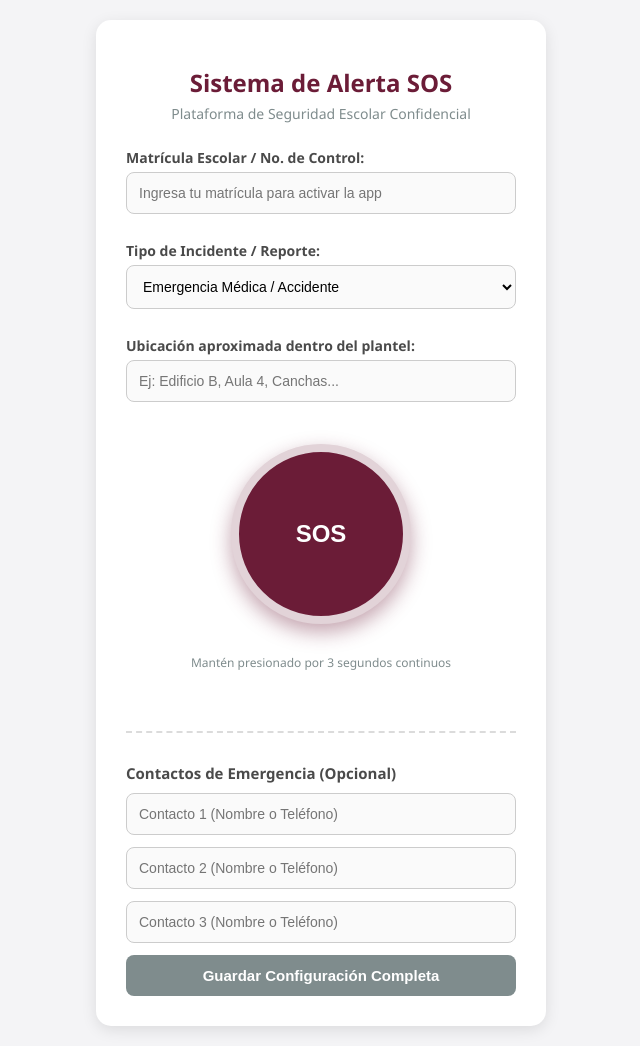
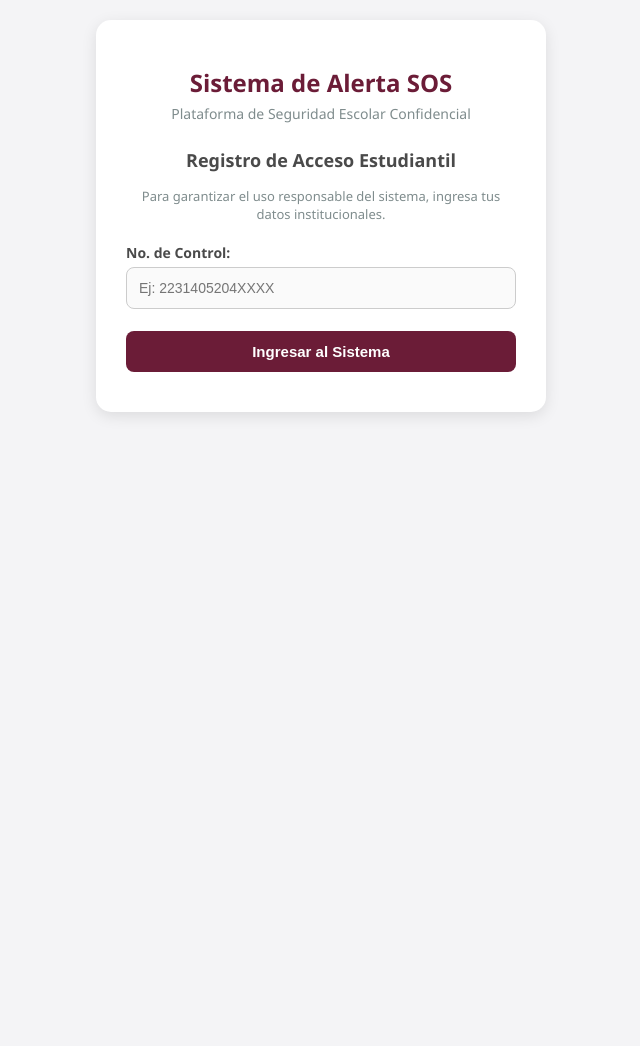
Before and after one commit to escutiasalome08-cloud/boton-panico-sos, a Flask app: page / in a window 1280 px wide. Shown: the whole page, without its empty margins (319-959 px from the left). After the commit the page ends 416 px from the top, so only its background shows below. Run offline with Flask 3, Linux system fonts and the light colour scheme.

Commit message:
Update index.html

```diff
--- a/templates/index.html
+++ b/templates/index.html
@@ -44,7 +44,7 @@
             color: #4a4a4a;
             font-size: 14px;
         }
-        select, input[type="text"] {
+        select, input[type="text"], input[type="number"] {
             width: 100%;
             padding: 12px;
             margin-bottom: 12px;
@@ -54,7 +54,17 @@
             font-size: 14px;
             background-color: #fafafa;
         }
-        /* Contenedor del Botón SOS Especial */
+
+        /* PANTALLA DE LOGUEO/REGISTRO */
+        #loginScreen {
+            display: block; /* Se muestra al principio */
+        }
+
+        /* PANTALLA PRINCIPAL DE LA APP */
+        #appScreen {
+            display: none; /* Escondida hasta que pongan la matrícula */
+        }
+
         .sos-wrapper {
             margin: 30px auto;
             position: relative;
@@ -76,9 +86,8 @@
             user-select: none;
             -webkit-user-select: none;
         }
-        /* Color cuando se está dejando presionado */
         .btn-sos.holding {
-            background-color: #d32f2f; /* Rojo brillante de carga */
+            background-color: #d32f2f;
             transform: scale(0.96);
             border-color: #ffcdd2;
         }
@@ -87,6 +96,18 @@
             padding-top: 15px;
             margin-top: 25px;
             text-align: left;
+        }
+        .btn-primary {
+            width: 100%;
+            padding: 12px;
+            background-color: #6b1c37; /* Guinda */
+            color: white;
+            border: none;
+            border-radius: 8px;
+            font-size: 15px;
+            font-weight: bold;
+            cursor: pointer;
+            margin-top: 10px;
         }
         .btn-save {
             width: 100%;
@@ -104,7 +125,6 @@
             font-size: 14px;
             font-weight: bold;
             min-height: 20px;
-            color: #6b1c37;
         }
         .instruction-text {
             font-size: 12px;
@@ -120,8 +140,19 @@
         <h1>Sistema de Alerta SOS</h1>
         <div class="subtitle">Plataforma de Seguridad Escolar Confidencial</div>
 
-        <label for="matricula">Matrícula Escolar / No. de Control:</label>
-        <input type="text" id="matricula" placeholder="Ingresa tu matrícula para activar la app">
+        <div id="loginScreen">
+            <h2 style="font-size: 18px; color: #4a4a4a; margin-top: 20px;">Registro de Acceso Estudiantil</h2>
+            <p style="font-size: 13px; color: #7f8c8d; margin-bottom: 20px;">Para garantizar el uso responsable del sistema, ingresa tus datos institucionales.</p>
+
+            <label for="loginMatricula">No. de Control:</label>
+            <input type="number" id="loginMatricula" placeholder="Ej: 2231405204XXXX" required>
+
+            <button class="btn-primary" id="btnLogin">Ingresar al Sistema</button>
+            <div id="loginError" style="color: red; font-size: 13px; margin-top: 10px; font-weight: bold;"></div>
+        </div>
+
+        <div id="appScreen">
+            <p style="font-size: 13px; color: #27ae60; font-weight: bold; text-align: left; margin-bottom: 15px;" id="welcomeMessage"></p>
 
             <label for="incidente">Tipo de Incidente / Reporte:</label>
             <select id="incidente">
@@ -147,61 +178,86 @@
                 <input type="text" id="contact1" placeholder="Contacto 1 (Nombre o Teléfono)">
                 <input type="text" id="contact2" placeholder="Contacto 2 (Nombre o Teléfono)">
                 <input type="text" id="contact3" placeholder="Contacto 3 (Nombre o Teléfono)">
-            <button class="btn-save" id="saveContacts">Guardar Configuración Completa</button>
+                <button class="btn-save" id="saveContacts">Guardar Contactos</button>
+                <button class="btn-save" id="btnCerrarSesion" style="background-color: #c0392b; margin-top: 10px;">Cerrar Sesión (Borrar Matrícula)</button>
+            </div>
         </div>
     </div>
 
     <script>
         document.addEventListener('DOMContentLoaded', () => {
+            const loginScreen = document.getElementById('loginScreen');
+            const appScreen = document.getElementById('appScreen');
+            const btnLogin = document.getElementById('btnLogin');
+            const loginMatricula = document.getElementById('loginMatricula');
+            const loginError = document.getElementById('loginError');
+            const welcomeMessage = document.getElementById('welcomeMessage');
+
             const sosButton = document.getElementById('sosButton');
             const saveButton = document.getElementById('saveContacts');
+            const btnCerrarSesion = document.getElementById('btnCerrarSesion');
             const statusDiv = document.getElementById('status');
 
-            // Recuperar datos guardados del almacenamiento del cel
-            document.getElementById('matricula').value = localStorage.getItem('userMatricula') || '';
+            // VERIFICAR SI YA INICIÓ SESIÓN ANTES
+            const savedMatricula = localStorage.getItem('userMatricula');
+            if (savedMatricula) {
+                mostrarApp(savedMatricula);
+            }
+
+            // FUNCIÓN PARA ENTRAR A LA APP
+            function mostrarApp(matricula) {
+                loginScreen.style.display = "none";
+                appScreen.style.display = "block";
+                welcomeMessage.textContent = "Sesión Activa: Matrícula " + matricula;
+
+                // Cargar contactos guardados
                 document.getElementById('contact1').value = localStorage.getItem('contact1') || '';
                 document.getElementById('contact2').value = localStorage.getItem('contact2') || '';
                 document.getElementById('contact3').value = localStorage.getItem('contact3') || '';
+            }
 
-            // Guardar configuración completa en el navegador
-            saveButton.addEventListener('click', () => {
-                const matValue = document.getElementById('matricula').value.trim();
-                if(!matValue) {
-                    statusDiv.style.color = "red";
-                    statusDiv.textContent = "Por favor, ingresa tu matrícula para guardar.";
+            // EVENTO CLICK DEL BOTÓN INGRESO
+            btnLogin.addEventListener('click', () => {
+                const mat = loginMatricula.value.trim();
+                if (mat.length < 5) { // Validación simple de que no esté vacío o muy corto
+                    loginError.textContent = "Por favor, ingresa una matrícula válida.";
                     return;
                 }
-                localStorage.setItem('userMatricula', matValue);
+                // Guardar matrícula en la memoria del celular
+                localStorage.setItem('userMatricula', mat);
+                loginError.textContent = "";
+                mostrarApp(mat);
+            });
+
+            // GUARDAR CONTACTOS
+            saveButton.addEventListener('click', () => {
                 localStorage.setItem('contact1', document.getElementById('contact1').value);
                 localStorage.setItem('contact2', document.getElementById('contact2').value);
                 localStorage.setItem('contact3', document.getElementById('contact3').value);
 
                 statusDiv.style.color = "green";
-                statusDiv.textContent = "¡Datos y Matrícula guardados exitosamente!";
+                statusDiv.textContent = "¡Contactos actualizados con éxito!";
                 setTimeout(() => { statusDiv.textContent = ""; }, 4000);
+            });
+
+            // BOTÓN PARA CERRAR SESIÓN (Por si quieren cambiar de usuario)
+            btnCerrarSesion.addEventListener('click', () => {
+                localStorage.clear();
+                location.reload(); // Recarga la página y vuelve a bloquear
             });
 
             // LÓGICA DE LOS 3 SEGUNDOS DE PRESIÓN
             let holdTimer;
-            const holdDuration = 3000; // 3 segundos en milisegundos
+            const holdDuration = 3000;
 
             function startHold(e) {
                 e.preventDefault();
-                const matriculaActual = document.getElementById('matricula').value.trim();
-
-                // Si no hay matrícula, no dejamos hacer nada
-                if (!matriculaActual) {
-                    statusDiv.style.color = "red";
-                    statusDiv.textContent = "¡ERROR: Debes registrar tu matrícula antes de usar el SOS!";
-                    return;
-                }
-
                 sosButton.classList.add('holding');
                 statusDiv.style.color = "#6b1c37";
                 statusDiv.textContent = "Sostén presionado... (3s)";
 
                 holdTimer = setTimeout(() => {
-                    triggerSOS(matriculaActual);
+                    triggerSOS();
                 }, holdDuration);
             }
 
@@ -209,51 +265,42 @@
                 if (holdTimer) {
                     clearTimeout(holdTimer);
                     sosButton.classList.remove('holding');
-                    if (!statusDiv.textContent.includes("éxito") && !statusDiv.textContent.includes("ERROR")) {
+                    if (!statusDiv.textContent.includes("éxito") && !statusDiv.textContent.includes("Error")) {
                         statusDiv.style.color = "orange";
-                        statusDiv.textContent = "Envío cancelado. Debes mantenerlo por 3 segundos.";
+                        statusDiv.textContent = "Envío cancelado. Mantén por 3 segundos.";
                     }
                 }
             }
 
-            // Detectar cuando presionan en computadoras y pantallas táctiles de cel
             sosButton.addEventListener('mousedown', startHold);
             sosButton.addEventListener('mouseup', cancelHold);
             sosButton.addEventListener('mouseleave', cancelHold);
-
             sosButton.addEventListener('touchstart', startHold);
             sosButton.addEventListener('touchend', cancelHold);
 
-            // FUNCIÓN QUE DISPARA LA ALERTA REAL
-            function triggerSOS(matricula) {
+            // ENVIAR ALERTA REAL
+            function triggerSOS() {
                 sosButton.classList.remove('holding');
 
                 if (!navigator.geolocation) {
                     statusDiv.style.color = "red";
-                    statusDiv.textContent = "La geolocalización no es soportada por este celular.";
+                    statusDiv.textContent = "Geolocalización no soportada.";
                     return;
                 }
 
-                const tipoIncidente = document.getElementById('incidente').value;
-                const notasUbicacion = document.getElementById('detalles').value || "No especificada";
-
                 statusDiv.style.color = "red";
-                statusDiv.textContent = "¡Tiempo cumplido! Enviando alerta general...";
+                statusDiv.textContent = "¡Tiempo cumplido! Despachando SOS...";
 
                 navigator.geolocation.getCurrentPosition(position => {
-                    const lat = position.coords.latitude;
-                    const lon = position.coords.longitude;
-
-                    // Enviar todos los datos juntos a Render y luego a Telegram
                     fetch('/enviar-alerta', {
                         method: 'POST',
                         headers: { 'Content-Type': 'application/json' },
                         body: JSON.stringify({
-                            latitud: lat,
-                            longitud: lon,
-                            incidente: tipoIncidente,
-                            detalles_ubicacion: notasUbicacion,
-                            matricula: matricula,
+                            latitud: position.coords.latitude,
+                            longitud: position.coords.longitude,
+                            incidente: document.getElementById('incidente').value,
+                            detalles_ubicacion: document.getElementById('detalles').value || "No especificada",
+                            matricula: localStorage.getItem('userMatricula'),
                             contacto1: localStorage.getItem('contact1') || 'No asignado',
                             contacto2: localStorage.getItem('contact2') || 'No asignado',
                             contacto3: localStorage.getItem('contact3') || 'No asignado'
@@ -266,17 +313,16 @@
                             statusDiv.textContent = "¡Alerta SOS enviada con éxito!";
                         } else {
                             statusDiv.style.color = "red";
-                            statusDiv.textContent = "Error al despachar la alerta.";
+                            statusDiv.textContent = "Error al enviar.";
                         }
                     })
-                    .catch(error => {
+                    .catch(() => {
                         statusDiv.style.color = "red";
-                        statusDiv.textContent = "Error de conexión con el servidor.";
+                        statusDiv.textContent = "Error de red.";
                     });
-
                 }, () => {
                     statusDiv.style.color = "red";
-                    statusDiv.textContent = "Enciende tu GPS para poder procesar el SOS.";
+                    statusDiv.textContent = "Activa tu GPS para enviar el SOS.";
                 });
             }
         });
```
Lines whose indentation alone changed are shown as unchanged.
